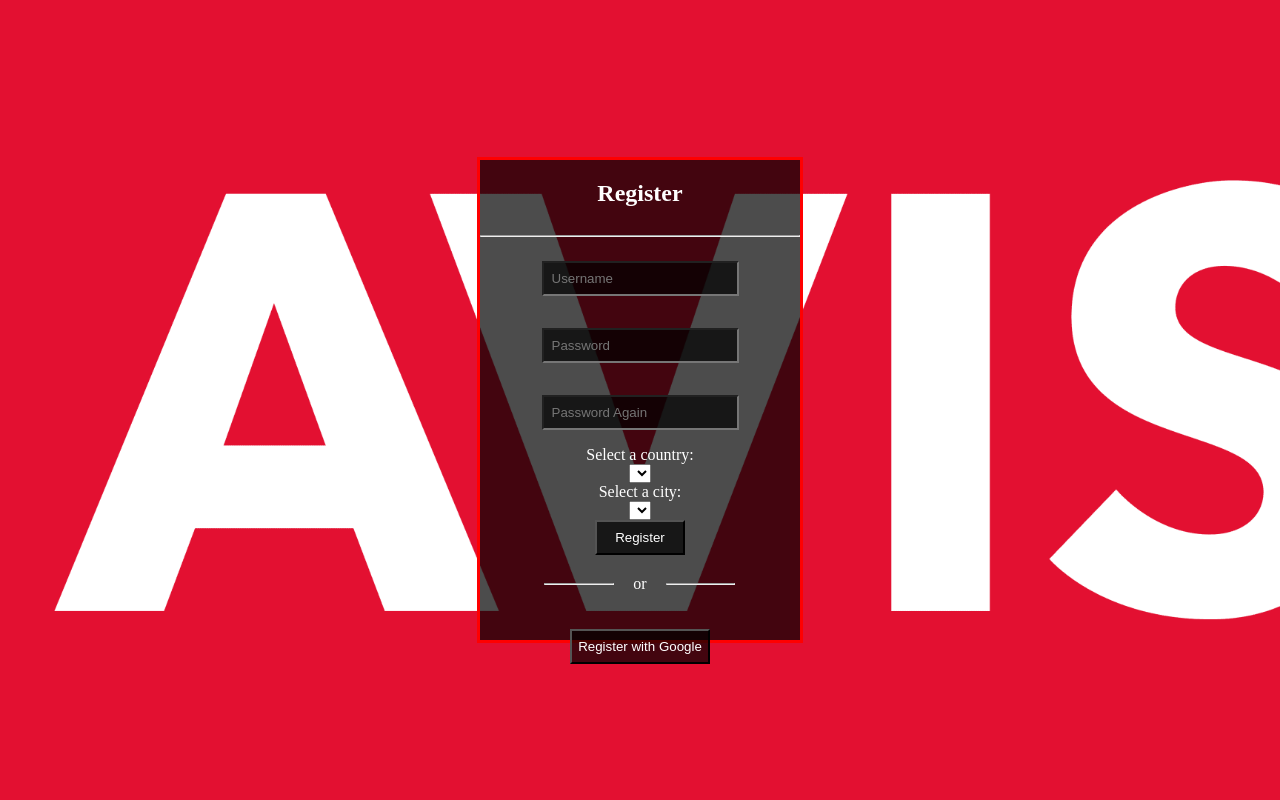
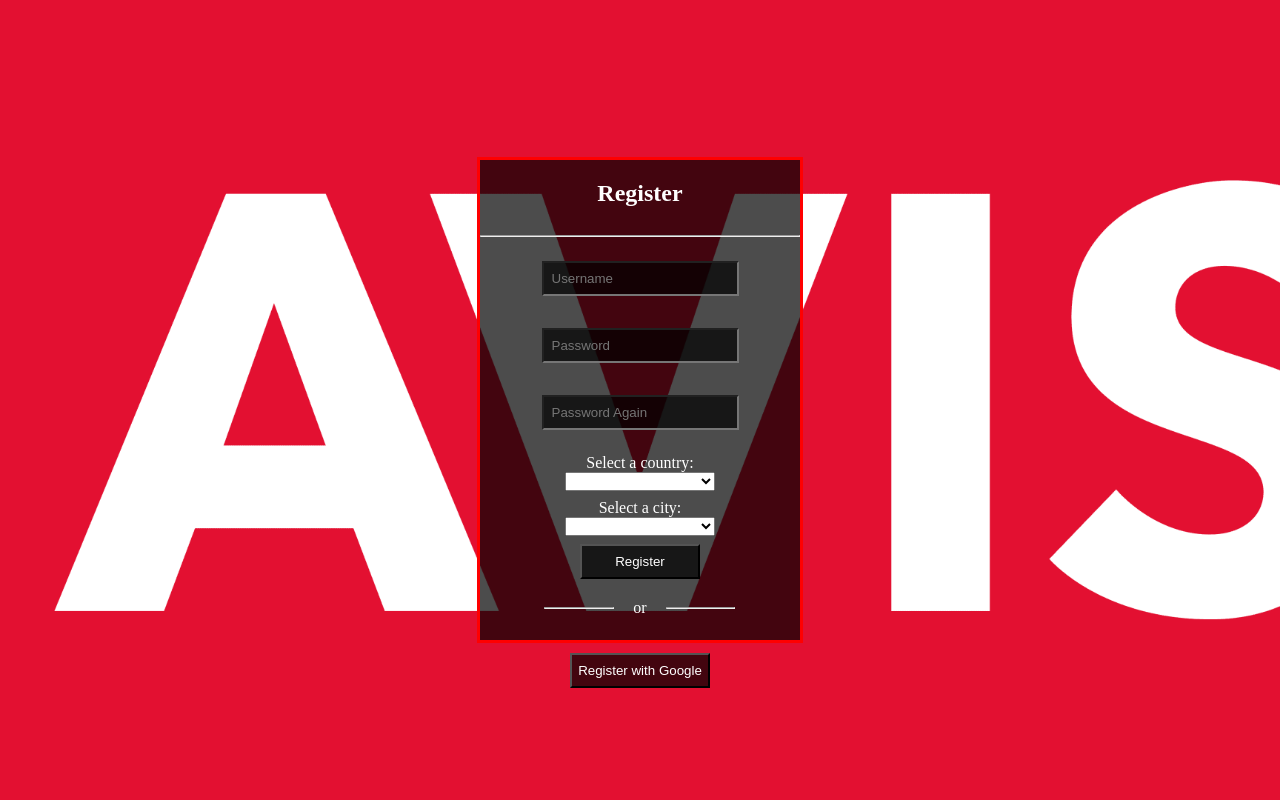
Before and after one commit to mehmetkocagoz/se3355final, a Flask app: page /register in a window 1280 px wide. Run offline with Flask 3, Linux system fonts and the light colour scheme; lists and menus that the app fills with data are empty.

Commit message:
Add styles for registration page

```diff
--- a/app/static/css/style.css
+++ b/app/static/css/style.css
@@ -102,3 +102,20 @@ form button{
     display: flex;
     align-items: center;
 }
+
+/* For registeration page */
+
+form label{
+    margin-top: 0.5rem;
+}
+
+#countries,
+#cities{
+    width: 150px;
+    text-align: center;
+}
+
+#registerButton{
+    margin-top: 0.5rem;
+    width: 120px;
+}
```
